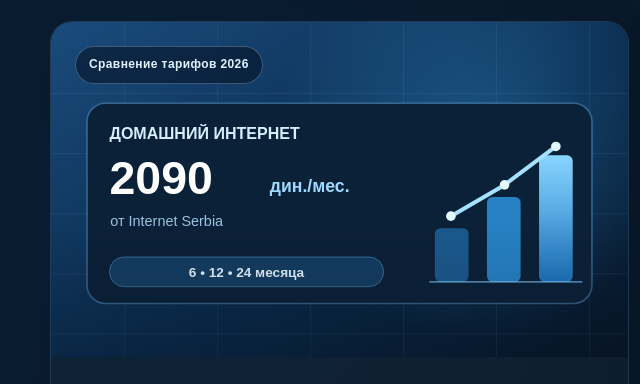
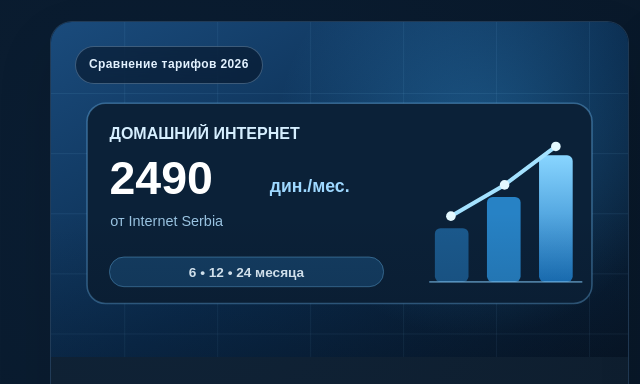
Before and after one commit to Raykedy/internetserbia, a plain HTML site: page articles.html in a window 1280 px wide. Shown: the part 650-1034 px from the top of the page, 0-640 px from the left. Drawn offline with Linux system fonts and the light colour scheme.

Commit message:
Update articles.html

```diff
--- a/articles.html
+++ b/articles.html
@@ -237,7 +237,7 @@
               <g transform="translate(45 102)">
                 <rect width="630" height="250" rx="23" fill="#0b2138" stroke="#6bb5eb" stroke-opacity=".42" stroke-width="2"/>
                 <text x="28" y="45" fill="#d6efff" font-size="20" font-family="Arial,Helvetica,sans-serif" font-weight="700">ДОМАШНИЙ ИНТЕРНЕТ</text>
-                <text x="28" y="113" fill="#ffffff" font-size="58" font-family="Arial,Helvetica,sans-serif" font-weight="800">2090</text>
+                <text x="28" y="113" fill="#ffffff" font-size="58" font-family="Arial,Helvetica,sans-serif" font-weight="800">2490</text>
                 <text x="228" y="111" fill="#9ed8ff" font-size="22" font-family="Arial,Helvetica,sans-serif" font-weight="700">дин./мес.</text>
                 <text x="29" y="153" fill="#9bc5e3" font-size="18" font-family="Arial,Helvetica,sans-serif">от Internet Serbia</text>
                 <g transform="translate(424 42)">
```
